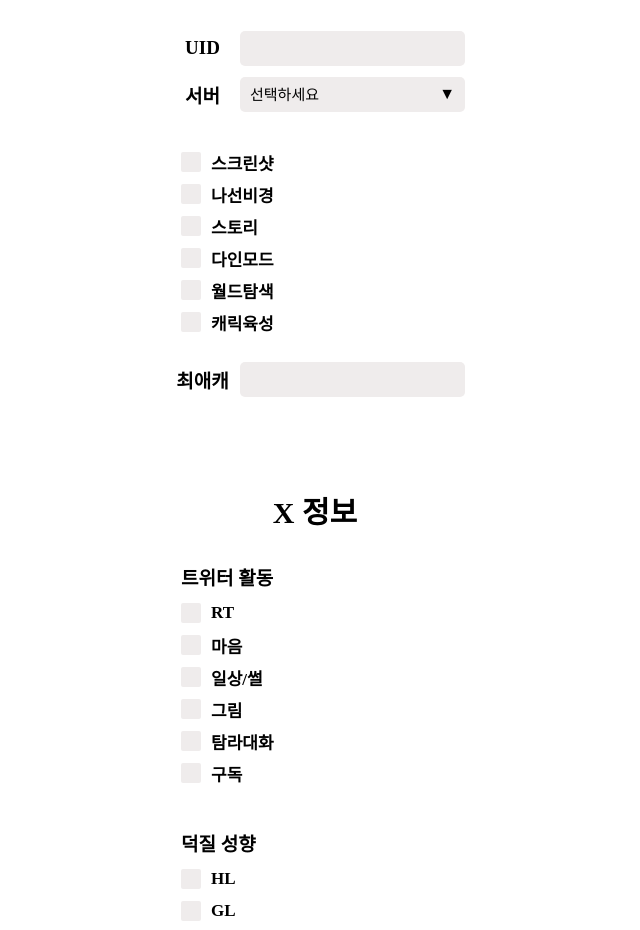
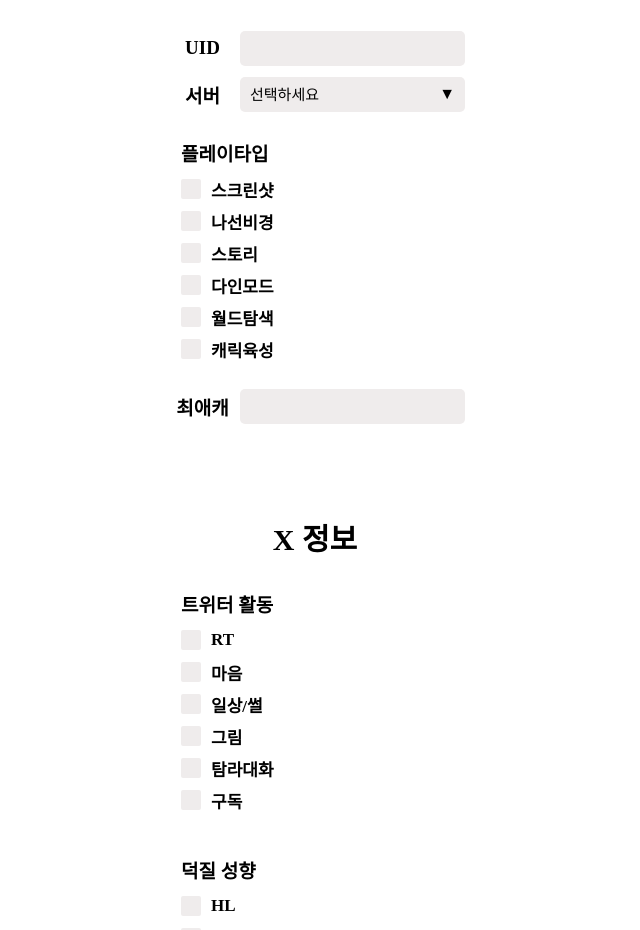
Before and after one commit to ParkGiraffe/genshin-xchinso-autogen, a Next.js app: page / in a window 1280 px wide. Shown: the part 1040-1970 px from the top of the page, without its empty margins (325-965 px from the left). Built offline with nearby package versions, Linux system fonts and the light colour scheme; a web font is replaced by a local one.

Commit message:
Fix: 플레이타입 문구 누락 수정

```diff
--- a/src/app/page.js
+++ b/src/app/page.js
@@ -116,6 +116,7 @@ export default function Home() {
             onChange={(e) => setServer(e.target.value)}
           />
           <Checklist
+            placeholder='플레이타입'
             elements={[
               "스크린샷",
               "나선비경",
```
